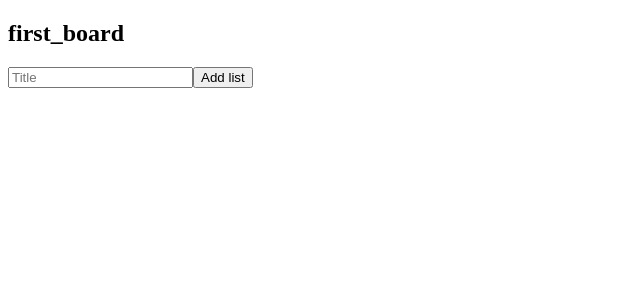
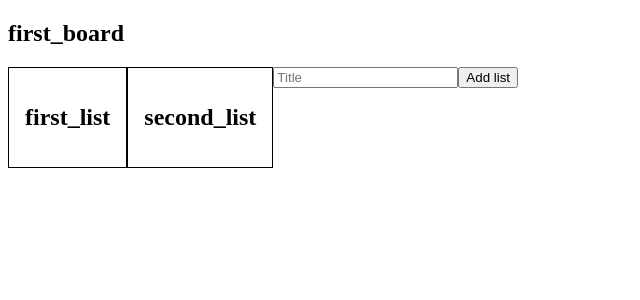
Before and after one commit to Nuhvi/grillo, a React (Create React App) app: page / in a window 1280 px wide. Shown: the top 300 px of the page, without its empty margins (0-640 px from the left). Built offline with nearby package versions, Linux system fonts and the light colour scheme.

Commit message:
🏗 Changing directory structure

```diff
--- /dev/null
+++ b/src/components/ListComponent.js
@@ -0,0 +1,25 @@
+import React from 'react';
+import PropTypes from 'prop-types';
+import styled from 'styled-components';
+
+const Wrapper = styled.div`
+  display: flex;
+  flex-direction: column;
+
+  padding: 1rem;
+  border: 1px solid black;
+`;
+
+const ListComponent = ({ title }) => {
+  return (
+    <Wrapper>
+      <h2>{title}</h2>
+    </Wrapper>
+  );
+};
+
+ListComponent.propTypes = {
+  title: PropTypes.string.isRequired,
+};
+
+export default ListComponent;
--- a/src/containers/Board.js
+++ b/src/containers/Board/index.js
@@ -1,8 +1,8 @@
 import React from 'react';
 import PropTypes from 'prop-types';
 import { connect } from 'react-redux';
-import { addList } from '../redux/actions/entities';
-import ListItem from './List';
+import { addList } from '../../redux/actions/entities';
+import ListItem from '../List';
 
 const Board = ({ allBoards, boardId, addList }) => {
   const board = allBoards[boardId];
--- a/src/containers/List.js
+++ /dev/null
@@ -1,7 +0,0 @@
-import React from 'react';
-
-const List = () => {
-  return <></>;
-};
-
-export default List;
--- /dev/null
+++ b/src/containers/List/index.js
@@ -0,0 +1,26 @@
+import React from 'react';
+import PropTypes from 'prop-types';
+import { connect } from 'react-redux';
+import ListComponent from '../../components/ListComponent';
+
+const List = ({ id, allLists }) => {
+  const { title } = allLists[id];
+
+  return <ListComponent title={title} />;
+};
+
+List.propTypes = {
+  id: PropTypes.string.isRequired,
+  allLists: PropTypes.shape({
+    list: PropTypes.shape({
+      title: 'first_board',
+      boardLists: ['1'],
+    }),
+  }).isRequired,
+};
+
+const mapStateToProps = state => ({
+  allLists: state.entities.allLists.byId,
+});
+
+export default connect(mapStateToProps)(List);
```
Also changed, not shown: src/containers/Card/index.js (added, +24 -0 lines).
